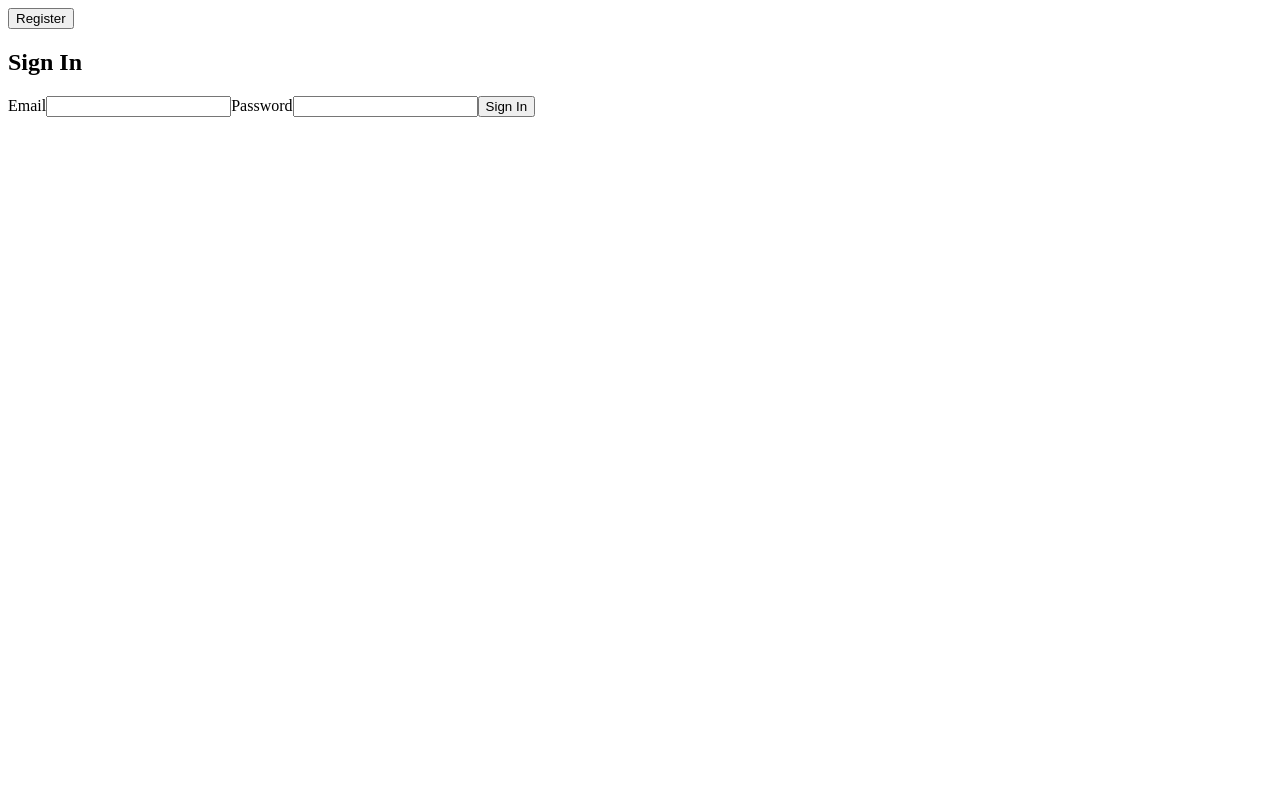
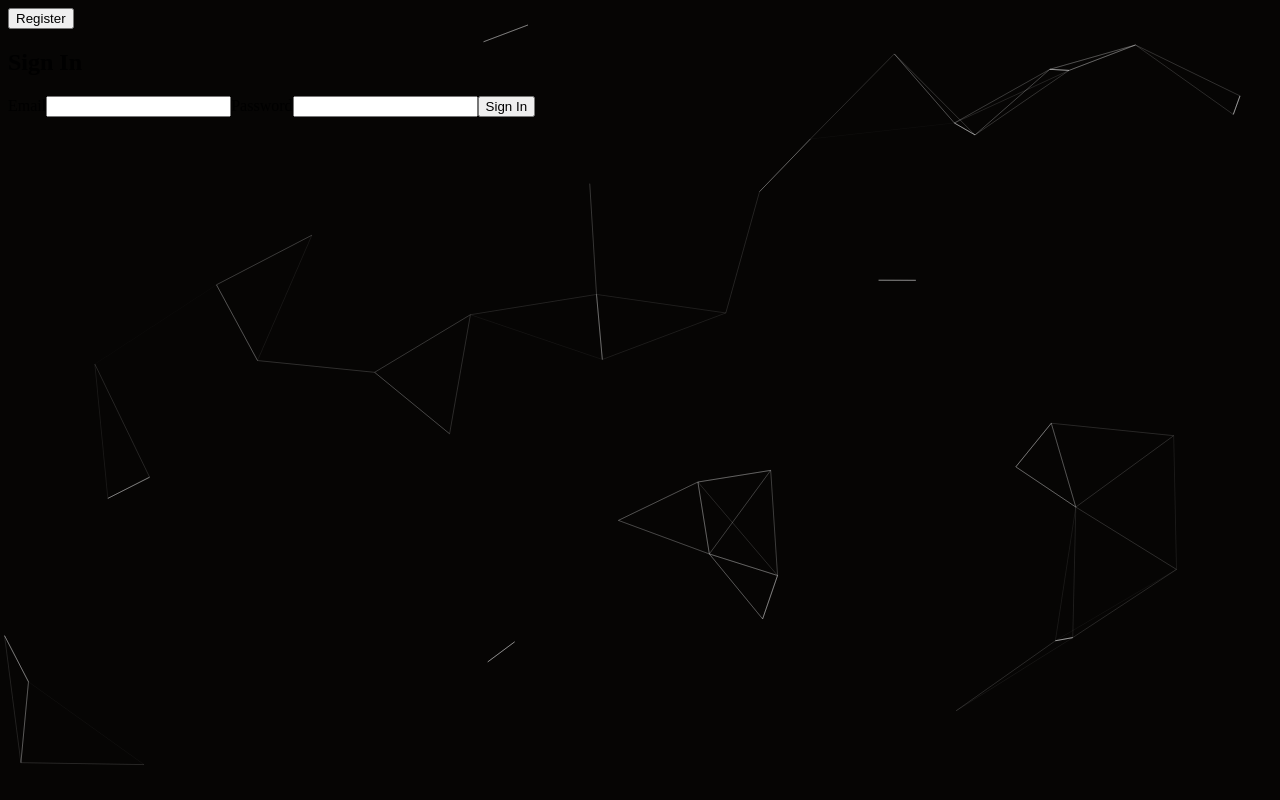
Before and after one commit to ajilpappachan/image-face-detection, a React (Vite) app: page / in a window 1280 px wide. Built offline with nearby package versions, Linux system fonts and the light colour scheme; no server answers.

Commit message:
Added particles background

```diff
--- a/package.json
+++ b/package.json
@@ -13,7 +13,9 @@
     "axios": "^1.5.0",
     "firebase": "^10.3.0",
     "react": "^18.2.0",
-    "react-dom": "^18.2.0"
+    "react-dom": "^18.2.0",
+    "react-tsparticles": "^2.12.2",
+    "tsparticles": "^2.12.0"
   },
   "devDependencies": {
     "@types/react": "^18.2.15",
--- a/src/App.tsx
+++ b/src/App.tsx
@@ -4,6 +4,7 @@
 import FaceDetection from "./pages/FaceDetection";
 import Navbar from "./components/Navbar";
 import { User } from "firebase/auth";
+import ParticlesBackground from "./components/ParticlesBackground";
 
 export type Page = "signin" | "register" | "facedetection";
 
@@ -23,6 +24,7 @@
 
 	return (
 		<div>
+			<ParticlesBackground />
 			<Navbar
 				user={user}
 				currentPage={currentPage}
--- /dev/null
+++ b/src/components/ParticlesBackground.tsx
@@ -0,0 +1,31 @@
+import { useCallback } from "react";
+import type { Container, Engine } from "tsparticles-engine";
+import Particles from "react-tsparticles";
+import { loadFull } from "tsparticles";
+import particlesConfig from "../utils/particlesConfig";
+
+const ParticlesBackground = () => {
+	const particlesInit = useCallback(async (engine: Engine) => {
+		console.log(engine);
+
+		await loadFull(engine);
+	}, []);
+
+	const particlesLoaded = useCallback(
+		async (container: Container | undefined) => {
+			await console.log(container);
+		},
+		[]
+	);
+
+	return (
+		<Particles
+			id="tsparticles"
+			init={particlesInit}
+			loaded={particlesLoaded}
+			options={particlesConfig}
+		/>
+	);
+};
+
+export default ParticlesBackground;
--- a/src/index.css
+++ b/src/index.css
@@ -0,0 +1,7 @@
+:root {
+	--text: #ebeae5;
+	--background: #060504;
+	--primary: #4b5163;
+	--secondary: #24212c;
+	--accent: #7c949c;
+}
--- /dev/null
+++ b/src/utils/particlesConfig.ts
@@ -0,0 +1,565 @@
+import type { ISourceOptions } from "tsparticles-engine";
+
+const config: ISourceOptions = {
+	autoPlay: true,
+	background: {
+		color: {
+			value: "#060504",
+		},
+		image: "",
+		position: "50% 50%",
+		repeat: "no-repeat",
+		size: "cover",
+		opacity: 1,
+	},
+	backgroundMask: {
+		composite: "destination-out",
+		cover: {
+			color: {
+				value: "#fff",
+			},
+			opacity: 1,
+		},
+		enable: false,
+	},
+	defaultThemes: {},
+	delay: 0,
+	fullScreen: {
+		enable: true,
+		zIndex: -10,
+	},
+	detectRetina: true,
+	duration: 0,
+	fpsLimit: 120,
+	interactivity: {
+		detectsOn: "window",
+		events: {
+			onClick: {
+				enable: true,
+				mode: "push",
+			},
+			onDiv: {
+				selectors: [],
+				enable: false,
+				mode: [],
+				type: "circle",
+			},
+			onHover: {
+				enable: true,
+				mode: "grab",
+				parallax: {
+					enable: true,
+					force: 60,
+					smooth: 10,
+				},
+			},
+			resize: {
+				delay: 0.5,
+				enable: true,
+			},
+		},
+		modes: {
+			trail: {
+				delay: 1,
+				pauseOnStop: false,
+				quantity: 1,
+			},
+			attract: {
+				distance: 200,
+				duration: 0.4,
+				easing: "ease-out-quad",
+				factor: 1,
+				maxSpeed: 50,
+				speed: 1,
+			},
+			bounce: {
+				distance: 200,
+			},
+			bubble: {
+				distance: 400,
+				duration: 2,
+				mix: false,
+				opacity: 0.8,
+				size: 40,
+				divs: {
+					distance: 200,
+					duration: 0.4,
+					mix: false,
+					selectors: [],
+				},
+			},
+			connect: {
+				distance: 80,
+				links: {
+					opacity: 0.5,
+				},
+				radius: 60,
+			},
+			grab: {
+				distance: 400,
+				links: {
+					blink: false,
+					consent: false,
+					opacity: 1,
+				},
+			},
+			push: {
+				default: true,
+				groups: [],
+				quantity: 4,
+			},
+			remove: {
+				quantity: 2,
+			},
+			repulse: {
+				distance: 200,
+				duration: 0.4,
+				factor: 100,
+				speed: 1,
+				maxSpeed: 50,
+				easing: "ease-out-quad",
+				divs: {
+					distance: 200,
+					duration: 0.4,
+					factor: 100,
+					speed: 1,
+					maxSpeed: 50,
+					easing: "ease-out-quad",
+					selectors: [],
+				},
+			},
+			slow: {
+				factor: 3,
+				radius: 200,
+			},
+			light: {
+				area: {
+					gradient: {
+						start: {
+							value: "#ffffff",
+						},
+						stop: {
+							value: "#000000",
+						},
+					},
+					radius: 1000,
+				},
+				shadow: {
+					color: {
+						value: "#000000",
+					},
+					length: 2000,
+				},
+			},
+		},
+	},
+	manualParticles: [],
+	particles: {
+		bounce: {
+			horizontal: {
+				random: {
+					enable: false,
+					minimumValue: 0.1,
+				},
+				value: 1,
+			},
+			vertical: {
+				random: {
+					enable: false,
+					minimumValue: 0.1,
+				},
+				value: 1,
+			},
+		},
+		collisions: {
+			absorb: {
+				speed: 2,
+			},
+			bounce: {
+				horizontal: {
+					random: {
+						enable: false,
+						minimumValue: 0.1,
+					},
+					value: 1,
+				},
+				vertical: {
+					random: {
+						enable: false,
+						minimumValue: 0.1,
+					},
+					value: 1,
+				},
+			},
+			enable: false,
+			maxSpeed: 50,
+			mode: "bounce",
+			overlap: {
+				enable: true,
+				retries: 0,
+			},
+		},
+		color: {
+			value: "##7c949c",
+			animation: {
+				h: {
+					count: 0,
+					enable: false,
+					offset: 0,
+					speed: 1,
+					delay: 0,
+					decay: 0,
+					sync: true,
+				},
+				s: {
+					count: 0,
+					enable: false,
+					offset: 0,
+					speed: 1,
+					delay: 0,
+					decay: 0,
+					sync: true,
+				},
+				l: {
+					count: 0,
+					enable: false,
+					offset: 0,
+					speed: 1,
+					delay: 0,
+					decay: 0,
+					sync: true,
+				},
+			},
+		},
+		groups: {},
+		move: {
+			angle: {
+				offset: 0,
+				value: 90,
+			},
+			attract: {
+				distance: 200,
+				enable: false,
+				rotate: {
+					x: 600,
+					y: 1200,
+				},
+			},
+			center: {
+				x: 50,
+				y: 50,
+				mode: "percent",
+				radius: 0,
+			},
+			decay: 0,
+			distance: {},
+			direction: "none",
+			drift: 0,
+			enable: true,
+			gravity: {
+				acceleration: 9.81,
+				enable: false,
+				inverse: false,
+				maxSpeed: 50,
+			},
+			path: {
+				clamp: true,
+				delay: {
+					random: {
+						enable: false,
+						minimumValue: 0,
+					},
+					value: 0,
+				},
+				enable: false,
+				options: {},
+			},
+			outModes: {
+				default: "out",
+				bottom: "out",
+				left: "out",
+				right: "out",
+				top: "out",
+			},
+			random: false,
+			size: false,
+			speed: 2,
+			spin: {
+				acceleration: 0,
+				enable: false,
+			},
+			straight: false,
+			trail: {
+				enable: false,
+				length: 10,
+				fill: {},
+			},
+			vibrate: false,
+			warp: false,
+		},
+		number: {
+			density: {
+				enable: true,
+				width: 1920,
+				height: 1080,
+			},
+			limit: 0,
+			value: 100,
+		},
+		opacity: {
+			random: {
+				enable: true,
+				minimumValue: 0.1,
+			},
+			value: {
+				min: 0.1,
+				max: 0.5,
+			},
+			animation: {
+				count: 0,
+				enable: true,
+				speed: 3,
+				decay: 0,
+				delay: 0,
+				sync: false,
+				mode: "auto",
+				startValue: "random",
+				destroy: "none",
+				minimumValue: 0.1,
+			},
+		},
+		reduceDuplicates: false,
+		shadow: {
+			blur: 0,
+			color: {
+				value: "#000",
+			},
+			enable: false,
+			offset: {
+				x: 0,
+				y: 0,
+			},
+		},
+		shape: {
+			close: true,
+			fill: true,
+			options: {},
+			type: "circle",
+		},
+		size: {
+			random: {
+				enable: true,
+				minimumValue: 1,
+			},
+			value: {
+				min: 0.1,
+				max: 10,
+			},
+			animation: {
+				count: 0,
+				enable: true,
+				speed: 20,
+				decay: 0,
+				delay: 0,
+				sync: false,
+				mode: "auto",
+				startValue: "random",
+				destroy: "none",
+				minimumValue: 0.1,
+			},
+		},
+		stroke: {
+			width: 0,
+		},
+		zIndex: {
+			random: {
+				enable: false,
+				minimumValue: 0,
+			},
+			value: 0,
+			opacityRate: 1,
+			sizeRate: 1,
+			velocityRate: 1,
+		},
+		destroy: {
+			bounds: {},
+			mode: "none",
+			split: {
+				count: 1,
+				factor: {
+					random: {
+						enable: false,
+						minimumValue: 0,
+					},
+					value: 3,
+				},
+				rate: {
+					random: {
+						enable: false,
+						minimumValue: 0,
+					},
+					value: {
+						min: 4,
+						max: 9,
+					},
+				},
+				sizeOffset: true,
+				particles: {},
+			},
+		},
+		roll: {
+			darken: {
+				enable: false,
+				value: 0,
+			},
+			enable: false,
+			enlighten: {
+				enable: false,
+				value: 0,
+			},
+			mode: "vertical",
+			speed: 25,
+		},
+		tilt: {
+			random: {
+				enable: false,
+				minimumValue: 0,
+			},
+			value: 0,
+			animation: {
+				enable: false,
+				speed: 0,
+				decay: 0,
+				sync: false,
+			},
+			direction: "clockwise",
+			enable: false,
+		},
+		twinkle: {
+			lines: {
+				enable: false,
+				frequency: 0.05,
+				opacity: 1,
+			},
+			particles: {
+				enable: false,
+				frequency: 0.05,
+				opacity: 1,
+			},
+		},
+		wobble: {
+			distance: 5,
+			enable: false,
+			speed: {
+				angle: 50,
+				move: 10,
+			},
+		},
+		life: {
+			count: 0,
+			delay: {
+				random: {
+					enable: false,
+					minimumValue: 0,
+				},
+				value: 0,
+				sync: false,
+			},
+			duration: {
+				random: {
+					enable: false,
+					minimumValue: 0.0001,
+				},
+				value: 0,
+				sync: false,
+			},
+		},
+		rotate: {
+			random: {
+				enable: false,
+				minimumValue: 0,
+			},
+			value: 0,
+			animation: {
+				enable: false,
+				speed: 0,
+				decay: 0,
+				sync: false,
+			},
+			direction: "clockwise",
+			path: false,
+		},
+		orbit: {
+			animation: {
+				count: 0,
+				enable: false,
+				speed: 1,
+				decay: 0,
+				delay: 0,
+				sync: false,
+			},
+			enable: false,
+			opacity: 1,
+			rotation: {
+				random: {
+					enable: false,
+					minimumValue: 0,
+				},
+				value: 45,
+			},
+			width: 1,
+		},
+		links: {
+			blink: false,
+			color: {
+				value: "#ffffff",
+			},
+			consent: false,
+			distance: 150,
+			enable: true,
+			frequency: 1,
+			opacity: 0.4,
+			shadow: {
+				blur: 5,
+				color: {
+					value: "#000",
+				},
+				enable: false,
+			},
+			triangles: {
+				enable: false,
+				frequency: 1,
+			},
+			width: 1,
+			warp: false,
+		},
+		repulse: {
+			random: {
+				enable: false,
+				minimumValue: 0,
+			},
+			value: 0,
+			enabled: false,
+			distance: 1,
+			duration: 1,
+			factor: 1,
+			speed: 1,
+		},
+	},
+	pauseOnBlur: true,
+	pauseOnOutsideViewport: true,
+	responsive: [],
+	smooth: false,
+	style: {},
+	themes: [],
+	zLayers: 100,
+	motion: {
+		disable: false,
+		reduce: {
+			factor: 4,
+			value: true,
+		},
+	},
+};
+
+export default config;
```
Also changed, not shown: 1 other file (tests, documents, lock files or other folders).
